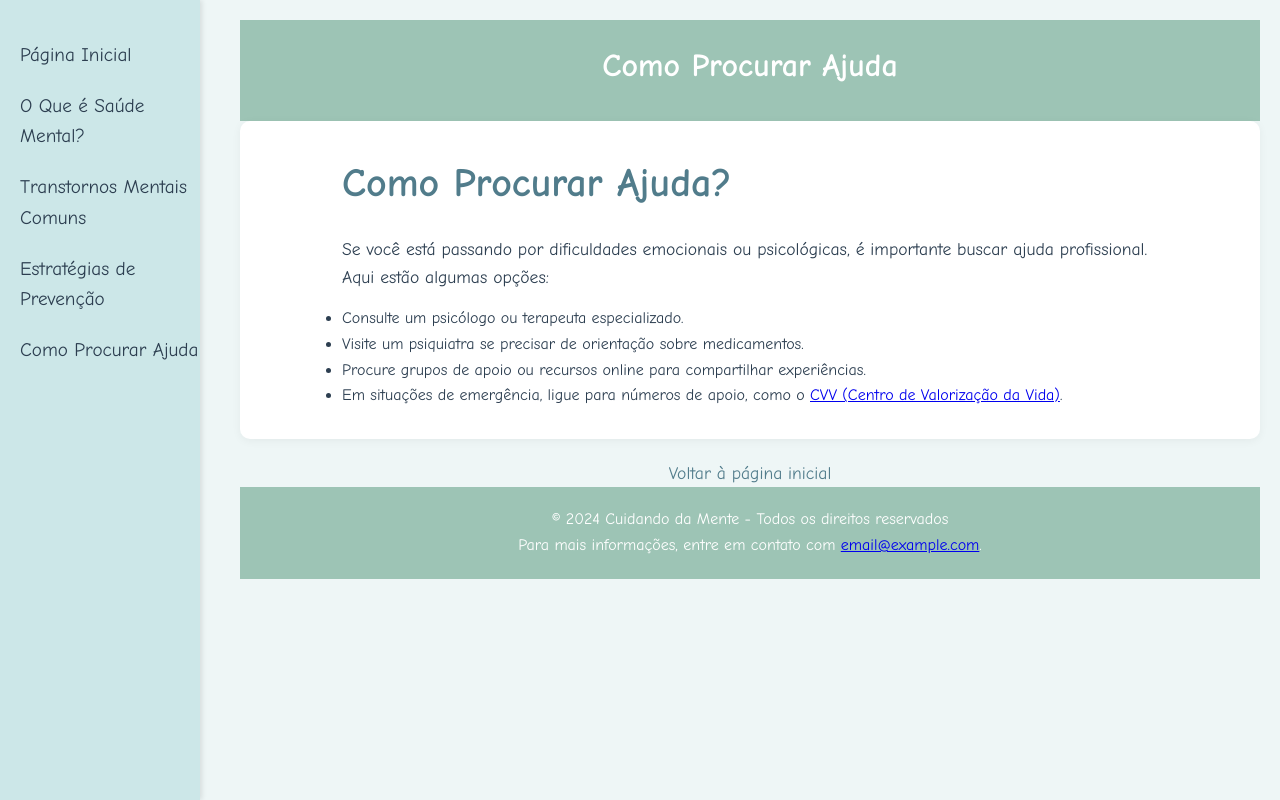
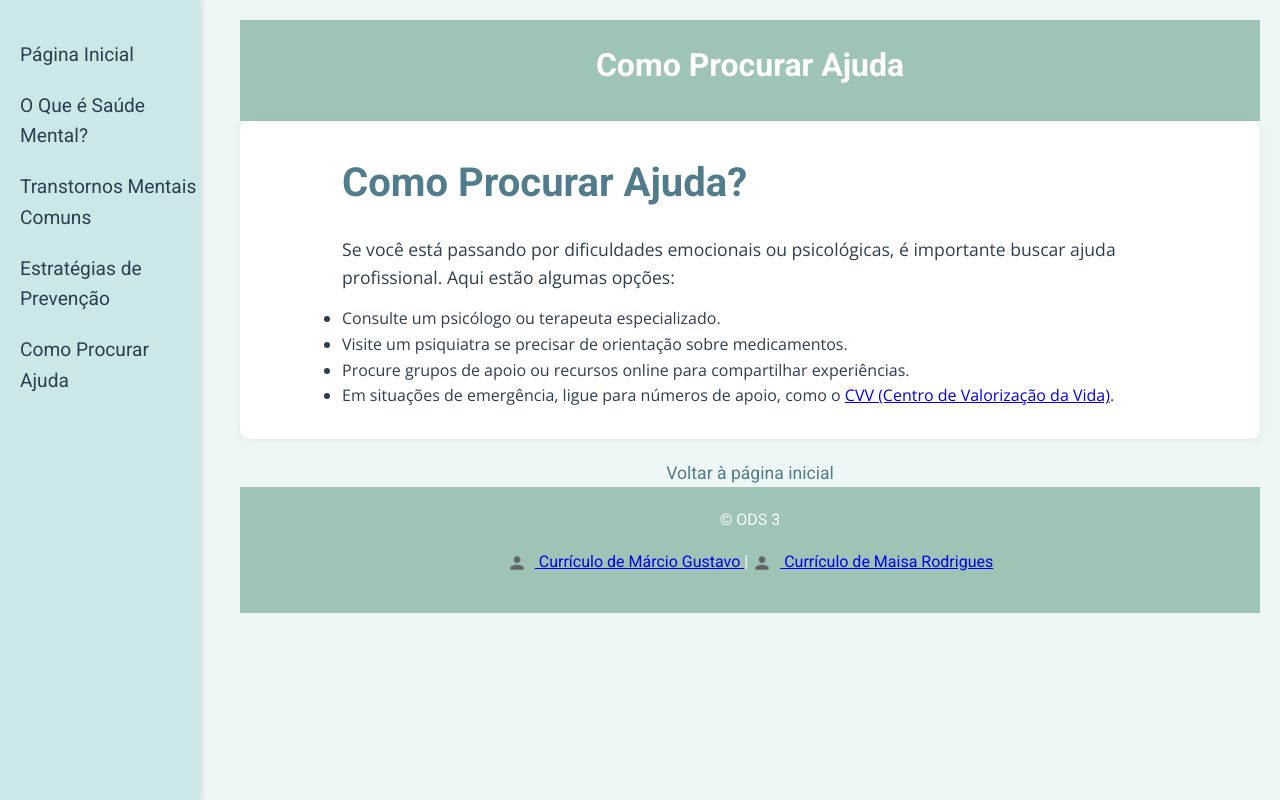
Before and after one commit to bowiesleeper/saudeebemestar, a plain HTML site: page ajuda.html in a window 1280 px wide. Drawn offline with nearby package versions, Linux system fonts and the light colour scheme.

Commit message:
Add files via upload

```diff
--- a/ajuda.html
+++ b/ajuda.html
@@ -8,6 +8,21 @@
     <link rel="stylesheet" href="styles.css">
     <link href="https://fonts.googleapis.com/css2?family=Roboto:wght@400;700&family=Open+Sans:wght@300;600&display=swap" rel="stylesheet">
     <link rel="icon" href="figs/psychology_alt_24dp_5F6368.png" type="image/png">
+    <style>
+        /* Aplicando a fonte Open Sans apenas ao conteúdo da seção 'ajuda' */
+        #ajuda p, #ajuda ul {
+            font-family: 'Open Sans', sans-serif;
+        }
+
+        /* Mantendo a fonte padrão da página para os outros elementos */
+        body {
+            font-family: 'Roboto', sans-serif;
+        }
+
+        h1, h2 {
+            font-family: 'Roboto', sans-serif;
+        }
+    </style>
 </head>
 <body>
 
@@ -53,11 +68,19 @@
 
         <footer>
             <div class="container">
-                <p>&copy; 2024 Cuidando da Mente - Todos os direitos reservados</p>
-                <p>Para mais informações, entre em contato com <a href="mailto:email@example.com">email@example.com</a>.</p>
+                <p>&copy; ODS 3 </p>
+                <p>
+                    <a href="https://bowiesleeper.github.io/mgcurriculum/">
+                        <img src="figs/person_24dp_5F6368.png" alt="Ícone de Márcio Gustavo" class="footer-icon">
+                        Currículo de Márcio Gustavo
+                    </a> |
+                    <a href="https://maisarodriguess.github.io/CvMaisa/">
+                        <img src="figs/person_24dp_5F6368.png" alt="Ícone de Maisa Rodrigues" class="footer-icon">
+                        Currículo de Maisa Rodrigues
+                    </a>
+                </p>
             </div>
         </footer>
     </div>
-
 </body>
 </html>
--- a/styles.css
+++ b/styles.css
@@ -5,7 +5,7 @@
 }
 
 body {
-    font-family: 'Comic Sans MS', cursive, sans-serif;
+    font-family: 'Roboto', sans-serif;
     line-height: 1.6;
     color: #2c3e50;
     background-color: #eef6f6;
@@ -192,3 +192,11 @@ img {
     height: 24px;
     margin-right: 8px;
 }
+
+.footer-icon {
+    vertical-align: middle;  /* Alinha o ícone ao centro vertical do texto */
+    margin-right: 8px;       /* Adiciona um espaço entre o ícone e o texto */
+    width: 20px;             /* Ajusta o tamanho do ícone */
+    height: auto;            /* Garante que o ícone seja redimensionado proporcionalmente */
+    display: inline-block;   /* Garante que o ícone fique ao lado do texto */
+}
```
Also changed, not shown: cadastro.html (+12 -3 lines), login.html (+12 -3 lines), prevencao.html (+11 -2 lines), projeto.html (+18 -7 lines), saude_mental.html (+11 -2 lines), transtornos.html (+11 -2 lines).
